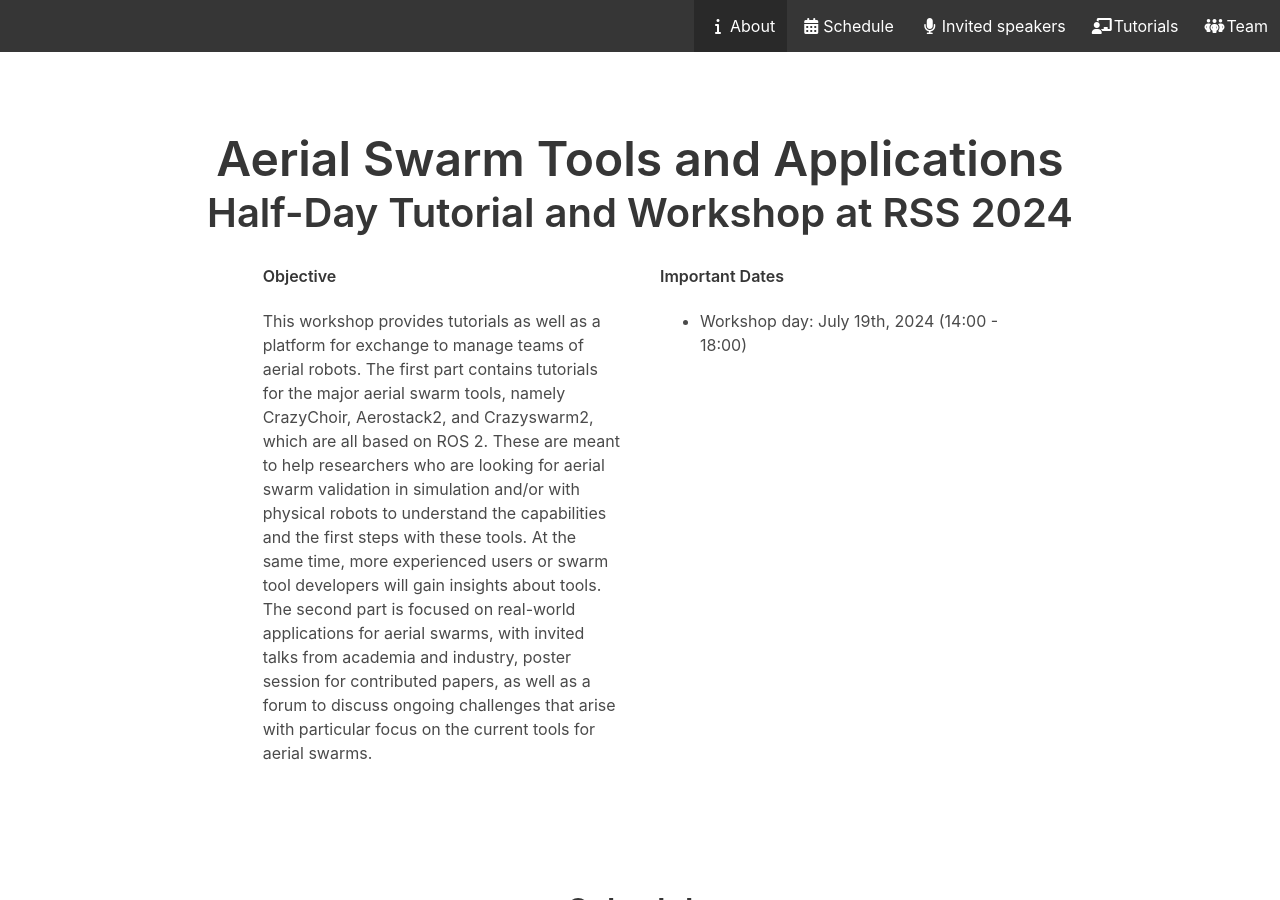
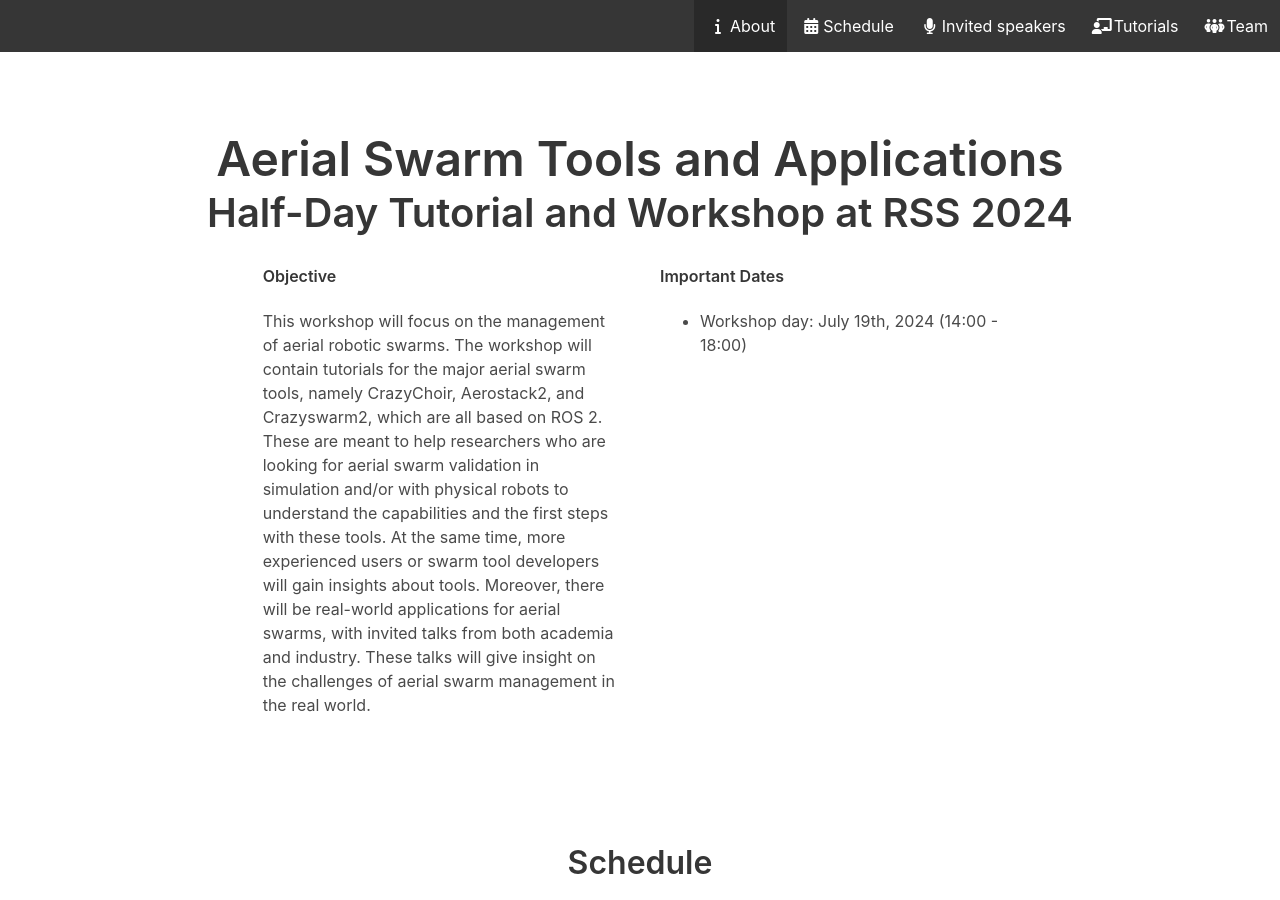
Before and after one commit to IMRCLab/workshop-aerial-swarms-rss2024, a Jekyll site: the page built from index.html, in a window 1280 px wide and 900 px high. Built offline with Jekyll 4.4.1, drawn with Linux system fonts in a browser that asks for light colours.

Commit message:
Update index.html

```diff
--- a/index.html
+++ b/index.html
@@ -14,9 +14,12 @@ title: Aerial Swarm Tools and Applications
         <div class="content">
           <h2 class="subtitle is-6">Objective</h2>
           <p>
-          This workshop provides tutorials as well as a platform for exchange to manage teams of aerial robots.
-          The first part contains tutorials for the major aerial swarm tools, namely CrazyChoir, Aerostack2, and Crazyswarm2, which are all based on ROS 2. These are meant to help researchers who are looking for aerial swarm validation in simulation and/or with physical robots to understand the capabilities and the first steps with these tools. At the same time, more experienced users or swarm tool developers will gain insights about tools.
-          The second part is focused on real-world applications for aerial swarms, with invited talks from academia and industry, poster session for contributed papers, as well as a forum to discuss ongoing challenges that arise with particular focus on the current tools for aerial swarms.
+          This workshop will focus on the management of aerial robotic swarms.
+          The workshop will contain tutorials for the major aerial swarm tools, namely CrazyChoir, Aerostack2, and Crazyswarm2, which are all based on ROS 2.
+          These are meant to help researchers who are looking for aerial swarm validation in simulation and/or with physical robots to understand the capabilities and the first steps with these tools.
+          At the same time, more experienced users or swarm tool developers will gain insights about tools.
+          Moreover, there will be real-world applications for aerial swarms, with invited talks from both academia and industry.
+          These talks will give insight on the challenges of aerial swarm management in the real world.
           </p>
         </div>
       </div>
```
